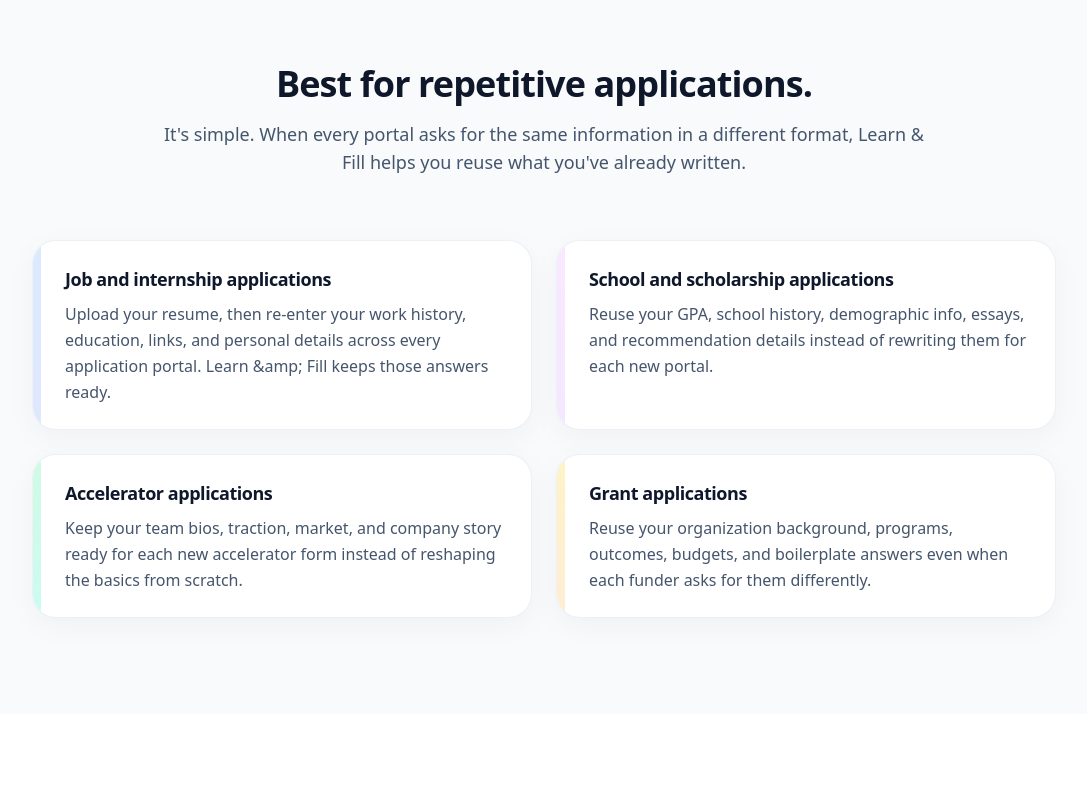
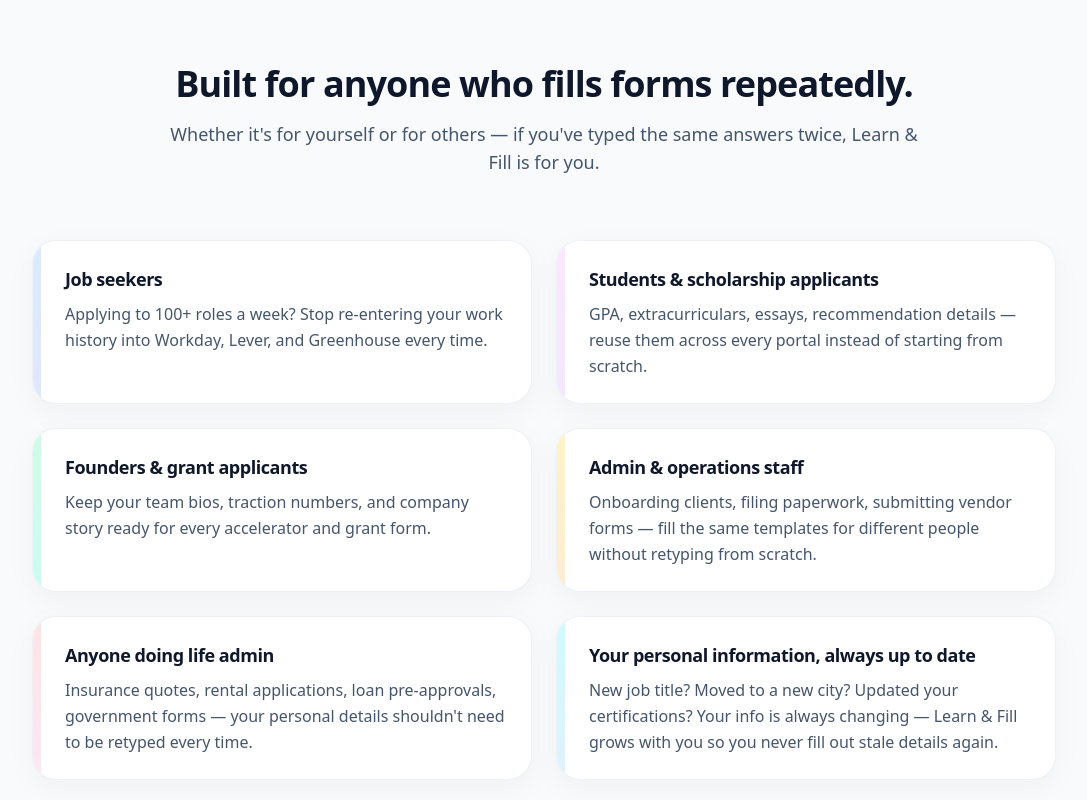
Before and after one commit to Karensgh/webform-filler-landing-page, a Next.js app: page / in a window 1280 px wide. Shown: the part 2560-3360 px from the top of the page, without its empty margins (96-1183 px from the left). Built offline with nearby package versions, Linux system fonts and the light colour scheme.

Commit message:
updated problem section

```diff
--- a/src/app/layout.tsx
+++ b/src/app/layout.tsx
@@ -13,8 +13,8 @@ const outfit = Outfit({
 });
 
 export const metadata: Metadata = {
-  title: "Learn & Fill - Stop retyping your applications.",
-  description: "Enter your information once, then reuse it across job, scholarship, accelerator, and grant applications.",
+  title: "Learn & Fill — Your life story, ready for any form.",
+  description: "Learn & Fill is a browser extension that learns who you are and fills forms for you — job apps, scholarships, grants, insurance, and more. The more you use it, the smarter it gets.",
 };
 
 export default function RootLayout({
--- a/src/components/sections/CTA.tsx
+++ b/src/components/sections/CTA.tsx
@@ -74,7 +74,7 @@ export function CTA() {
 
                     <div className="relative z-10 max-w-2xl mx-auto">
                         <h2 className="text-4xl md:text-5xl font-bold font-display text-white mb-6 tracking-tight">
-                            Stop filling out the same forms over and over.
+                            Your life story, ready when you are.
                         </h2>
 
                         {submitted ? (
--- a/src/components/sections/Problem.tsx
+++ b/src/components/sections/Problem.tsx
@@ -4,24 +4,34 @@ import { motion } from "framer-motion";
 
 const useCases = [
     {
-        title: "Job and internship applications",
-        description: "Upload your resume, then re-enter your work history, education, links, and personal details across every application portal. Learn &amp; Fill keeps those answers ready.",
+        title: "Job seekers",
+        description: "Applying to 100+ roles a week? Stop re-entering your work history into Workday, Lever, and Greenhouse every time.",
         gradient: "from-blue-100 to-indigo-100"
     },
     {
-        title: "School and scholarship applications",
-        description: "Reuse your GPA, school history, demographic info, essays, and recommendation details instead of rewriting them for each new portal.",
+        title: "Students & scholarship applicants",
+        description: "GPA, extracurriculars, essays, recommendation details — reuse them across every portal instead of starting from scratch.",
         gradient: "from-fuchsia-100 to-purple-100"
     },
     {
-        title: "Accelerator applications",
-        description: "Keep your team bios, traction, market, and company story ready for each new accelerator form instead of reshaping the basics from scratch.",
+        title: "Founders & grant applicants",
+        description: "Keep your team bios, traction numbers, and company story ready for every accelerator and grant form.",
         gradient: "from-emerald-100 to-teal-100"
     },
     {
-        title: "Grant applications",
-        description: "Reuse your organization background, programs, outcomes, budgets, and boilerplate answers even when each funder asks for them differently.",
+        title: "Admin & operations staff",
+        description: "Onboarding clients, filing paperwork, submitting vendor forms — fill the same templates for different people without retyping from scratch.",
         gradient: "from-amber-100 to-orange-100"
+    },
+    {
+        title: "Anyone doing life admin",
+        description: "Insurance quotes, rental applications, loan pre-approvals, government forms — your personal details shouldn't need to be retyped every time.",
+        gradient: "from-rose-100 to-pink-100"
+    },
+    {
+        title: "Your personal information, always up to date",
+        description: "New job title? Moved to a new city? Updated your certifications? Your info is always changing — Learn & Fill grows with you so you never fill out stale details again.",
+        gradient: "from-cyan-100 to-sky-100"
     }
 ];
 
@@ -36,7 +46,7 @@ export function Problem() {
                         viewport={{ once: true }}
                         className="text-3xl md:text-4xl font-bold text-slate-900 mb-4"
                     >
-                        Best for repetitive applications.
+                        Built for anyone who fills forms repeatedly.
                     </motion.h2>
                     <motion.p
                         initial={{ opacity: 0, y: 10 }}
@@ -45,7 +55,7 @@ export function Problem() {
                         transition={{ delay: 0.1 }}
                         className="text-lg text-slate-600"
                     >
-                        It's simple. When every portal asks for the same information in a different format, Learn &amp; Fill helps you reuse what you&apos;ve already written.
+                        Whether it's for yourself or for others — if you've typed the same answers twice, Learn & Fill is for you.
                     </motion.p>
                 </div>
 
```
